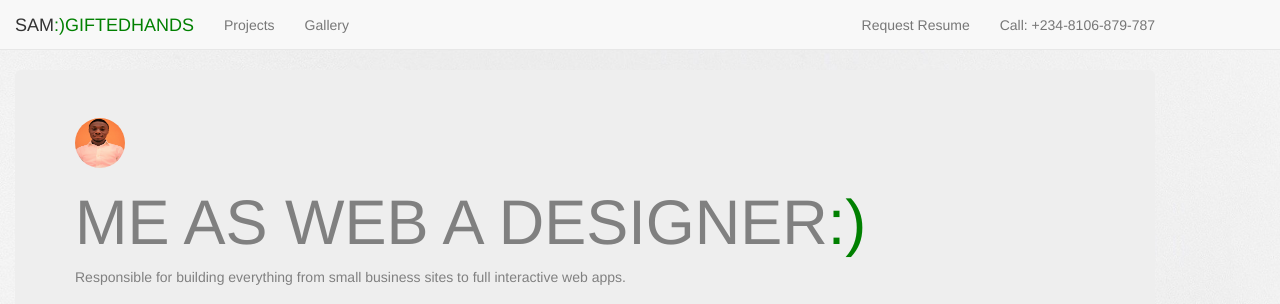
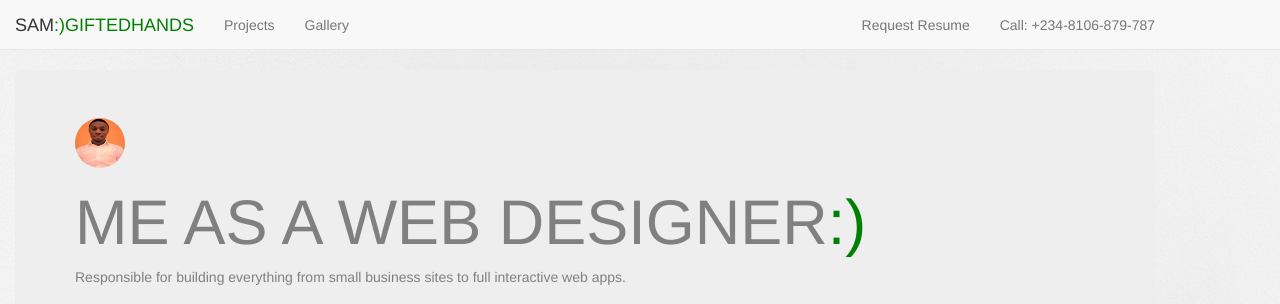
Before and after one commit to samuelgiftedhands/me, a plain HTML site: page projects.html in a window 1280 px wide. Shown: the top 304 px of the page. Drawn offline with nearby package versions, Linux system fonts and the light colour scheme.

Commit message:
corrected

```diff
--- a/projects.html
+++ b/projects.html
@@ -43,7 +43,7 @@
         <div class="container">
             <div class="jumbotron">
                 <img src="@samgiftedhands.jpg" alt="@samgiftedhands" width="50" height="50">
-                <h1>ME AS WEB A DESIGNER<span style="color: green;">:)</span></h1>
+                <h1>ME AS A WEB DESIGNER<span style="color: green;">:)</span></h1>
                 Responsible for building everything from small business sites to full interactive web apps.
                     <div id="section">
                         <hr>
```
